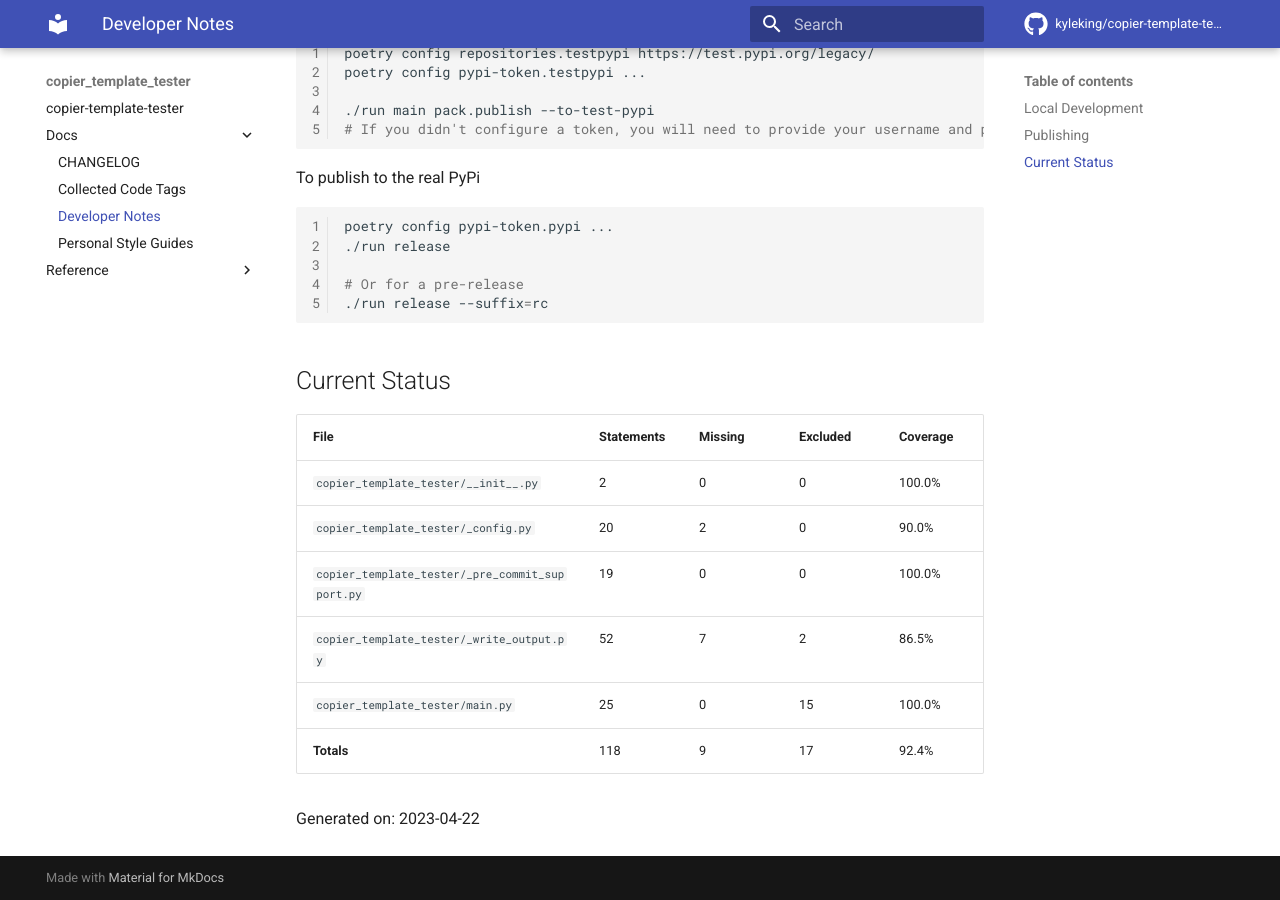
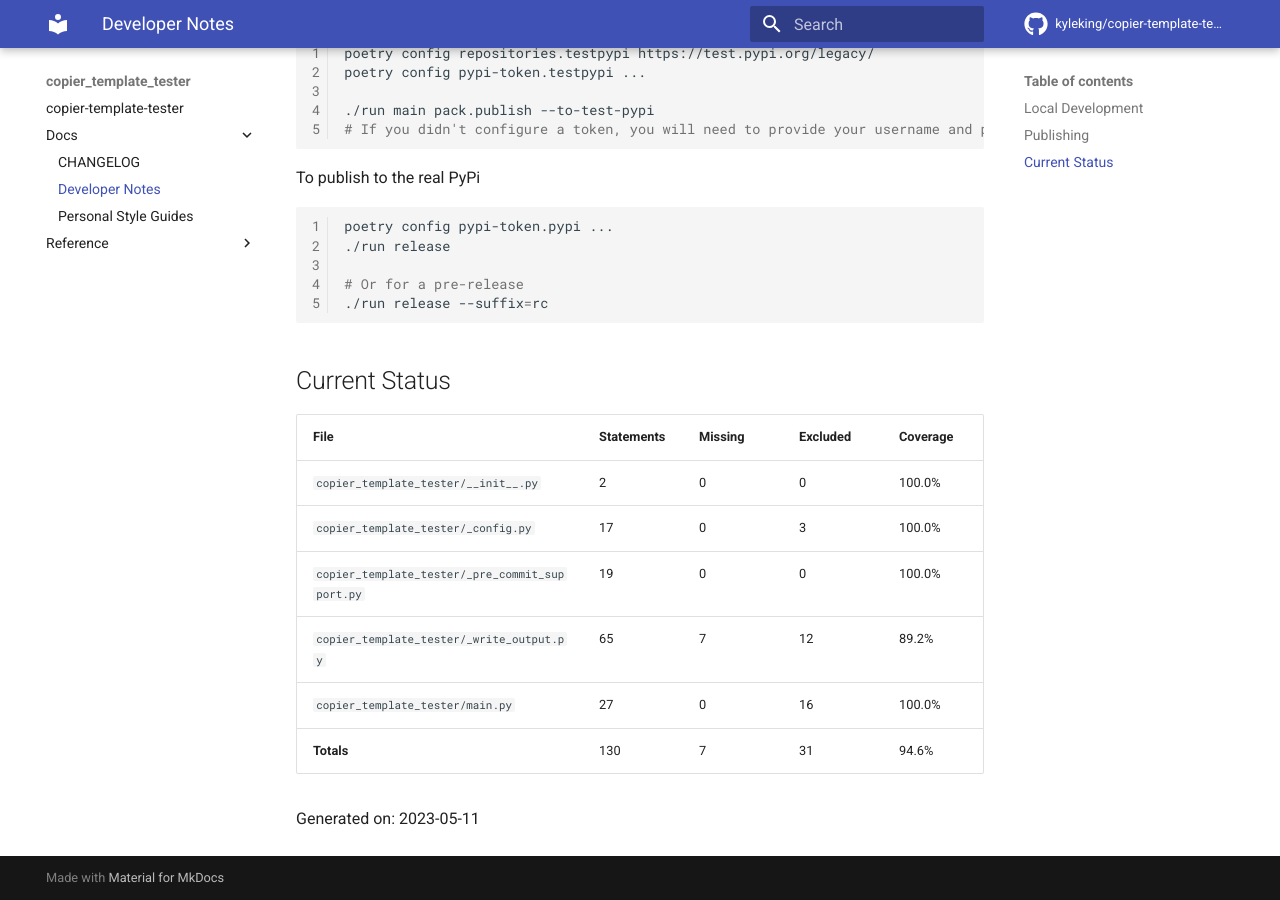
Before and after one commit to KyleKing/copier-template-tester, an MkDocs documentation site: the page built from docs/docs/DEVELOPER_GUIDE.md, in a window 1280 px wide and 900 px high, scrolled down 643 px. Built offline with MkDocs 1.6.1 and Material for MkDocs 9.7.7, drawn with Linux system fonts in a browser that asks for light colours; comment, search, counter and statistics services are not loaded.

```diff
--- a/docs/docs/DEVELOPER_GUIDE.md
+++ b/docs/docs/DEVELOPER_GUIDE.md
@@ -47,11 +47,11 @@ poetry config pypi-token.pypi ...
 | File                                            |   Statements |   Missing |   Excluded | Coverage   |
 |-------------------------------------------------|--------------|-----------|------------|------------|
 | `copier_template_tester/__init__.py`            |            2 |         0 |          0 | 100.0%     |
-| `copier_template_tester/_config.py`             |           20 |         2 |          0 | 90.0%      |
+| `copier_template_tester/_config.py`             |           17 |         0 |          3 | 100.0%     |
 | `copier_template_tester/_pre_commit_support.py` |           19 |         0 |          0 | 100.0%     |
-| `copier_template_tester/_write_output.py`       |           52 |         7 |          2 | 86.5%      |
-| `copier_template_tester/main.py`                |           25 |         0 |         15 | 100.0%     |
-| **Totals**                                      |          118 |         9 |         17 | 92.4%      |
+| `copier_template_tester/_write_output.py`       |           65 |         7 |         12 | 89.2%      |
+| `copier_template_tester/main.py`                |           27 |         0 |         16 | 100.0%     |
+| **Totals**                                      |          130 |         7 |         31 | 94.6%      |
 
-Generated on: 2023-04-22
+Generated on: 2023-05-11
 <!-- {cte} -->
```
Also changed, not shown: docs/docs/CHANGELOG.md (+10 -0 lines), docs/docs/CODE_TAG_SUMMARY.md (deleted, +0 -9 lines), 2 other files.
